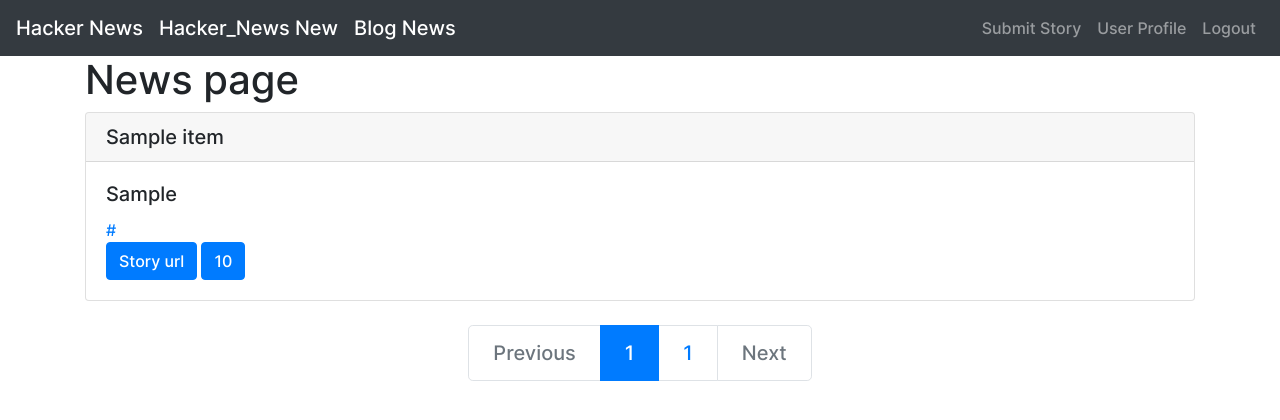
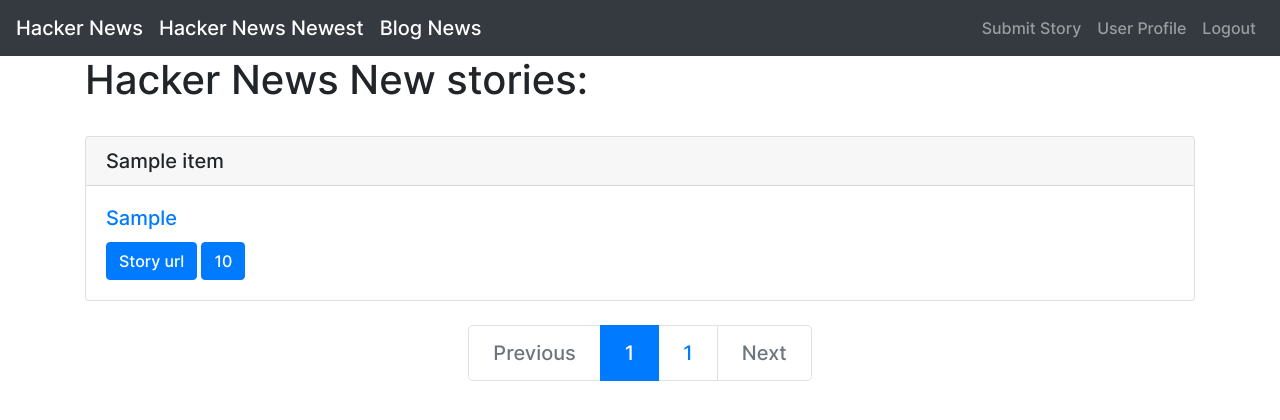
Before and after one commit to BorodaUA/flask_frontend, a Python web app: template news/templates/hn_newstories.html in a window 1280 px wide. Shown: the top 420 px of the page. Run offline with Jinja, Linux system fonts and the light colour scheme; the template is opened without the code that fills it: most values are stand-ins (such as "Sample title", 1, 10 or a date in 2020); some libraries are stand-ins or nearby versions.

Commit message:
/hackernews/newest/<page_number> hackernews_new_stories endpoint rework

```diff
--- a/news/templates/base.html
+++ b/news/templates/base.html
@@ -20,7 +20,7 @@
 <body>
   <nav class="navbar navbar-expand-sm bg-dark navbar-dark justify-content-end">
     <a class="navbar-brand" href="{{url_for('news.hackernews_top_stories_page_func', page_number=1)}}">Hacker News</a>
-    <a class="navbar-brand" href="{{url_for('news.new_news_page_func', page_number=1)}}">Hacker_News New</a>
+    <a class="navbar-brand" href="{{url_for('news.hackernews_new_stories_page_func', page_number=1)}}">Hacker News Newest</a>
     <a class="navbar-brand" href="{{url_for('news.blog_news_page_func', page_number=1)}}">Blog News</a>
     <a class="ml-auto mr-1"></a>
     <button class="navbar-toggler" type="button" data-toggle="collapse" data-target="#navbarSupportedContent">
--- a/news/templates/hn_newstories.html
+++ b/news/templates/hn_newstories.html
@@ -1,28 +1,31 @@
 {% extends "base.html" %}
 {% block content %}
-
 <div class="container">
-    <h1>News page</h1>
+    <h1>Hacker News New stories:</h1>
+<br>
 {% if stories %}
 {% for item in stories['items'] %}
 <div class="story">
     <div class="card">
-            <a class="title_url" href="{{ url_for(story_view_func, story_id=item.hn_id)}}"><h5 class="card-header">{{item.title}}</h5></a>
+        <a class="title_url" href="#"><h5 class="card-header">{{item.title}}</h5></a>
         <div class="card-body">
-              <h5 class="card-title">{{item.by}}</h5>
-              <a href={{item.hn_url}}><p class="card-text">{{item.hn_url}}</p></a>
-              <a href="{{item.url}}" class="btn btn-primary">Story url</a>
+            <a href="https://news.ycombinator.com/user?id={{item.by}}" target="_blank" class="hn_profile_url"><h5 class="card-title">{{item.by}}</h5></a>
+            {% if item.url %}
+                <a href="{{item.url}}" target="_blank" class="btn btn-primary">Story url</a>
+            {% else %}
+                <a href="https://news.ycombinator.com/item?id={{item.hn_id}}" target="_blank" class="btn btn-primary">Story url</a>
+            {% endif  %}
             <a href="#" class="btn btn-primary">{{item.score}}</a>
         </div>
       </div>
 </div>
 {% endfor %}
 <br>
-<nav aria-label="Page navigation example">
+<nav aria-label="Page navigation">
     <ul class="pagination pagination-lg justify-content-center">
     {% if stories.has_previous %}
         <li class="page-item">
-            <a class="page-link" href="{{ url_for(current_view_func, page_number=stories.previous_page)}}" tabindex="-1" aria-disabled="true">Previous</a>
+            <a class="page-link" href="{{ url_for('news.hackernews_new_stories_page_func', page_number=stories.previous_page)}}" tabindex="-1" aria-disabled="true">Previous</a>
         </li>
     {% else %}
         <li class="page-item disabled">
@@ -31,27 +34,27 @@
     {% endif %}
 
     {% if stories.current_page != 1 and stories.previous_page != 1  %}
-        <li class="page-item"><a class="page-link" href="{{ url_for(current_view_func, page_number=1)}}">1</a></li>
+        <li class="page-item"><a class="page-link" href="{{ url_for('news.hackernews_new_stories_page_func', page_number=1)}}">1</a></li>
         <li class="page-item disabled"><a class="page-link" href="#">...</a></li>
     {% endif %}
 
     {% if stories.previous_page  %}
-        <li class="page-item"><a class="page-link" href="{{ url_for(current_view_func, page_number=stories.previous_page)}}">{{stories.previous_page}}</a></li>
+        <li class="page-item"><a class="page-link" href="{{ url_for('news.hackernews_new_stories_page_func', page_number=stories.previous_page)}}">{{stories.previous_page}}</a></li>
     {% endif %}
 
-        <li class="page-item active"><a class="page-link" href="{{ url_for(current_view_func, page_number=stories.current_page)}}">{{stories.current_page}}</a></li>
+        <li class="page-item active"><a class="page-link" href="{{ url_for('news.hackernews_new_stories_page_func', page_number=stories.current_page)}}">{{stories.current_page}}</a></li>
 
     {% if stories.next_page %}
-        <li class="page-item"><a class="page-link" href="{{ url_for(current_view_func, page_number=stories.next_page)}}">{{stories.next_page}}</a></li>
+        <li class="page-item"><a class="page-link" href="{{ url_for('news.hackernews_new_stories_page_func', page_number=stories.next_page)}}">{{stories.next_page}}</a></li>
     {% endif %}
     {% if stories.current_page != stories.pages and stories.current_page != stories.pages - 1 %}
         <li class="page-item disabled"><a class="page-link" href="#">...</a></li>
-        <li class="page-item"><a class="page-link" href="{{ url_for(current_view_func, page_number=stories.pages)}}">{{stories.pages}}</a></li>
+        <li class="page-item"><a class="page-link" href="{{ url_for('news.hackernews_new_stories_page_func', page_number=stories.pages)}}">{{stories.pages}}</a></li>
     {% endif %}
 
     {% if stories.has_next %}
         <li class="page-item">
-            <a class="page-link" href="{{ url_for(current_view_func, page_number=stories.next_page)}}">Next</a>
+            <a class="page-link" href="{{ url_for('news.hackernews_new_stories_page_func', page_number=stories.next_page)}}">Next</a>
         </li>
     {% else %}
         <li class="page-item disabled">
@@ -61,8 +64,6 @@
     </ul>
   </nav>
   <br>
-
-
 </div>
 {% endif %}
 {% endblock %}
```
Also changed, not shown: news/bp.py (+5 -5 lines), news/views/hackernews.py (deleted, +0 -60 lines), news/views/hackernews_new_stories.py (added, +37 -0 lines). Lines whose indentation alone changed are shown as unchanged.
